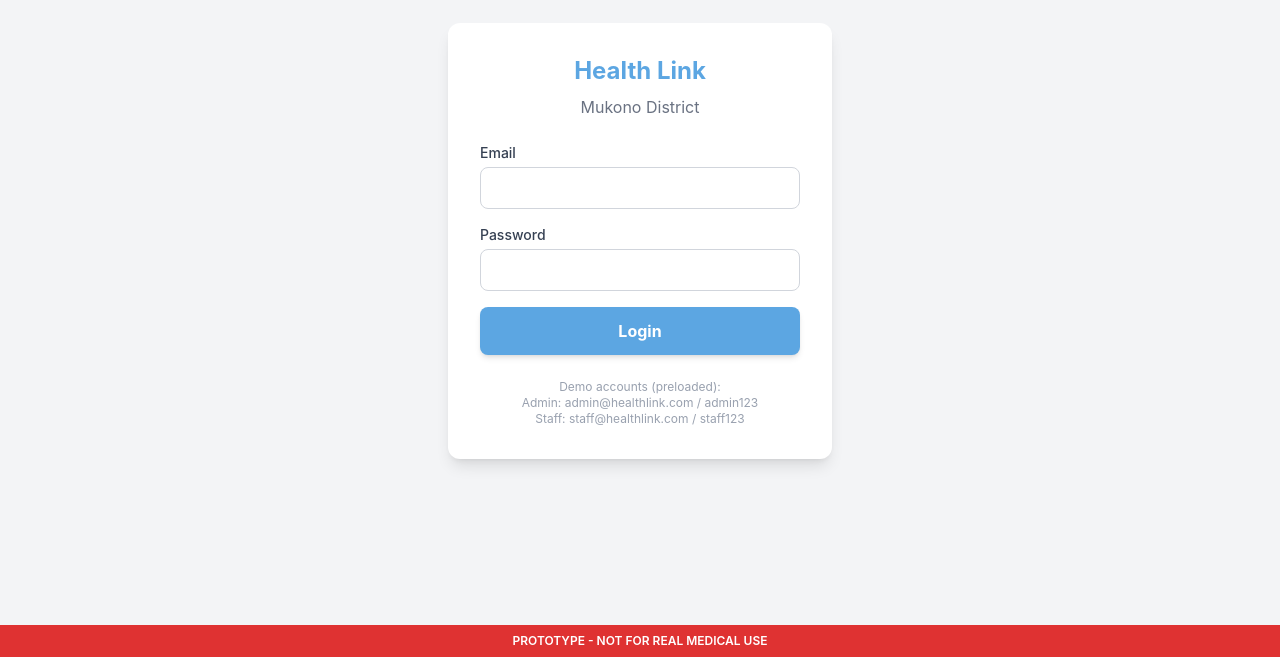
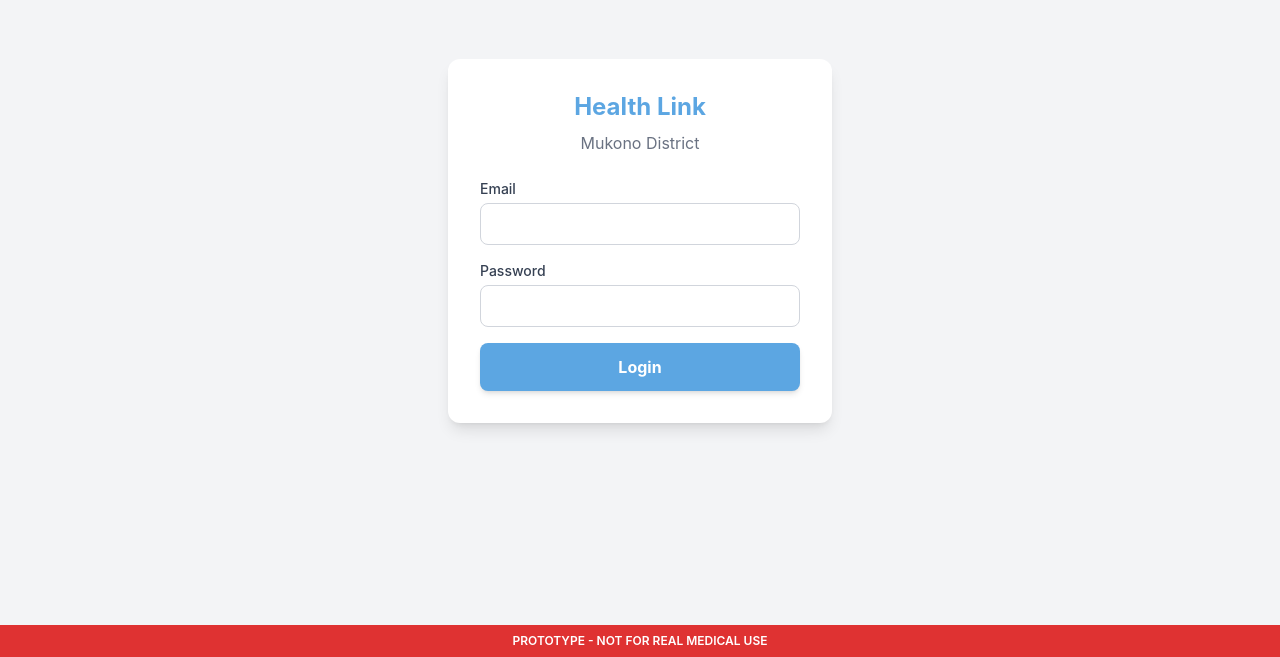
Before and after one commit to balirwaalvin/health-link, a React (Vite) app in the folder frontend/: page /login in a window 1280 px wide. Shown: the part 143-800 px from the top of the page. Built offline with nearby package versions, Linux system fonts and the light colour scheme; no server answers.

Commit message:
Remove demo accounts text from login UI

```diff
--- a/frontend/src/pages/Login.tsx
+++ b/frontend/src/pages/Login.tsx
@@ -61,12 +61,6 @@ export default function Login() {
             Login
           </button>
         </form>
-
-        <div className="mt-6 text-xs text-center text-gray-400">
-          <p>Demo accounts (preloaded):</p>
-          <p>Admin: admin@healthlink.com / admin123</p>
-          <p>Staff: staff@healthlink.com / staff123</p>
-        </div>
       </div>
 
       <div className="fixed bottom-0 w-full left-0 bg-[#DF3232] text-white text-center text-xs py-2 font-semibold shadow-lg z-50">
```
